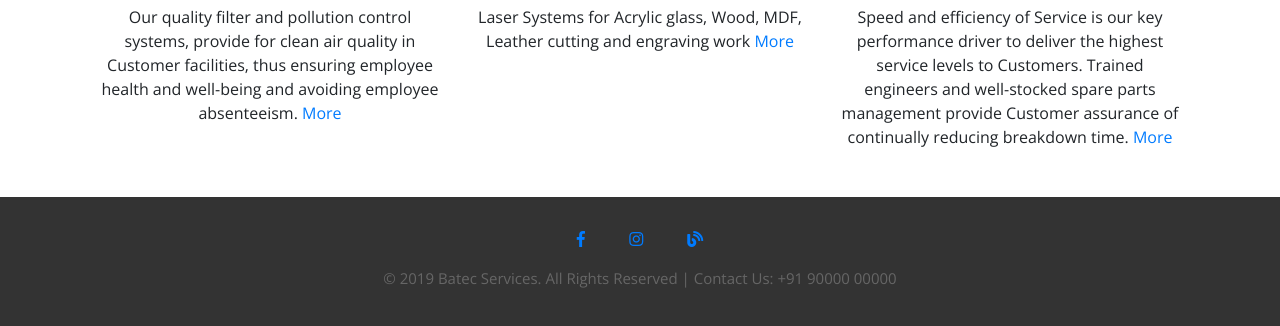
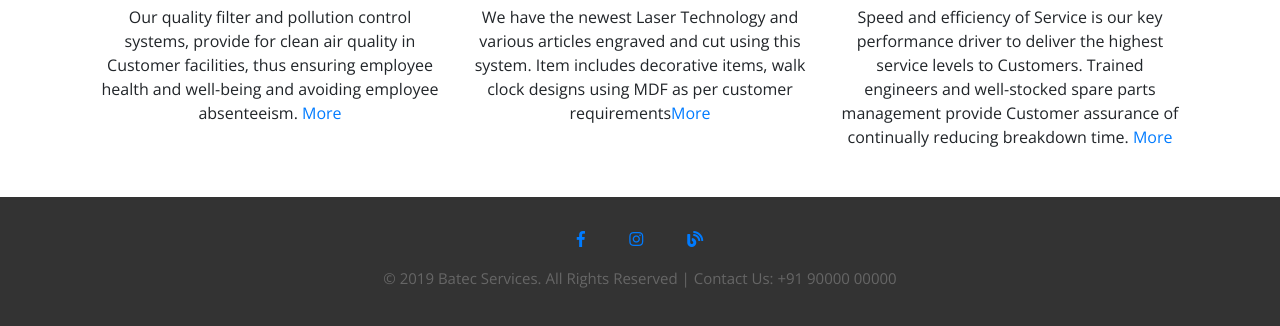
Before and after one commit to sarang13579/batec_9, a plain HTML site: page products.html in a window 1280 px wide. Shown: the part 1345-1671 px from the top of the page. Drawn offline with nearby package versions, Linux system fonts and the light colour scheme.

Commit message:
Update products.html

```diff
--- a/products.html
+++ b/products.html
@@ -156,7 +156,7 @@
           <div class="round"> <img src="images/laser_work.jpg" alt=" "> </div>
           <div class="service-desc">
             <h3>Laser Job Shop</h3>
-            <p>Laser Systems for Acrylic glass, Wood, MDF, Leather cutting and engraving work <a href="laser_workshop.html" class="more">More</a></p>
+            <p>We have the newest Laser Technology and various articles engraved and cut using this system. Item includes decorative items, walk clock designs using MDF as per customer requirements<a href="laser_workshop.html" class="more">More</a></p>
           </div>
         </div>
 
```
